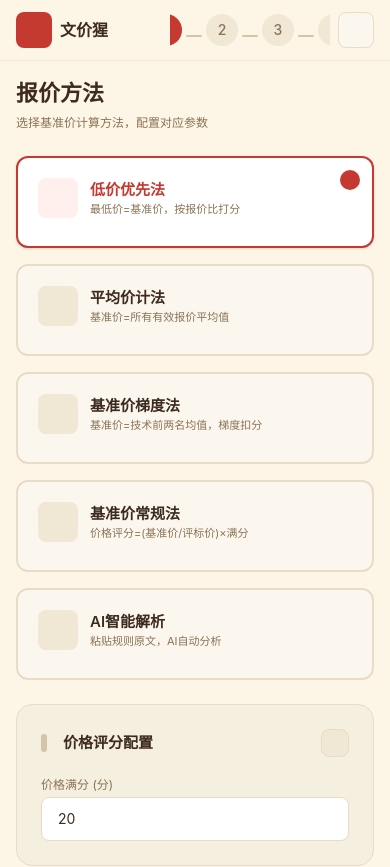
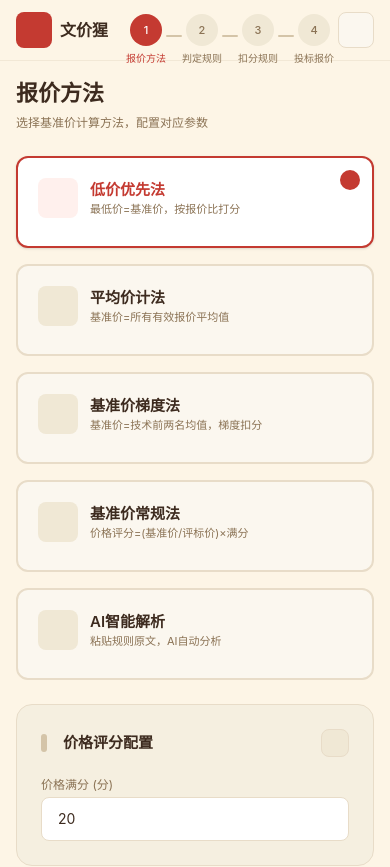
Before and after one commit to sikenali/bid-quotation, a React (Vite) app: page /algorithm in a window 390 px wide. Shown: the top 867 px of the page. Built offline with nearby package versions, Linux system fonts and the light colour scheme; no server answers.

Commit message:
feat: 移动端步骤指示器数字缩小去滚动，设置面板标签栏单行显示

```diff
--- a/src/components/Layout.tsx
+++ b/src/components/Layout.tsx
@@ -41,7 +41,7 @@ export default function Layout({ children }: Props) {
             {/* 右侧操作区 */}
             <div className="flex items-center gap-2">
               {!isResultPage && (
-                <div className="flex justify-center sm:justify-start overflow-x-auto sm:overflow-visible max-w-[160px] sm:max-w-none">
+                <div className="flex justify-center sm:justify-start">
                   <StepIndicator currentStep={currentStep} />
                 </div>
               )}
--- a/src/components/SettingsPanel.tsx
+++ b/src/components/SettingsPanel.tsx
@@ -104,18 +104,18 @@ export default function SettingsPanel({ onClose }: Props) {
           <div className={`flex-1 p-4 md:p-8 overflow-y-auto ${isDark ? 'bg-[#252525]' : 'bg-[#EAE5D9]'}`}>
             <div className="max-w-2xl">
               {/* 移动端标签切换栏 */}
-              <div className="flex md:hidden gap-2 mb-4 overflow-x-auto">
+              <div className="flex md:hidden gap-2 mb-4">
                 {tabs.map((tab) => (
                   <button
                     key={tab.id}
                     onClick={() => setActiveTab(tab.id)}
-                    className={`flex-1 px-4 py-3 rounded-xl text-sm font-medium transition-all min-h-[44px] whitespace-nowrap flex items-center gap-2 justify-center ${
+                    className={`flex-1 px-2 py-2.5 rounded-xl text-[11px] font-medium transition-all min-h-[36px] flex items-center gap-1 justify-center ${
                       activeTab === tab.id
                         ? 'bg-[#C43A31] text-white'
                         : isDark ? 'bg-[#3D3D3D] text-[#C0B098]' : 'bg-[#F5EFE0] text-text-secondary'
                     }`}
                   >
-                    <i className={`${TAB_ICONS[tab.id]}`}></i>
+                    <i className={`${TAB_ICONS[tab.id]} text-sm`}></i>
                     {tab.label}
                   </button>
                 ))}
--- a/src/components/StepIndicator.tsx
+++ b/src/components/StepIndicator.tsx
@@ -36,7 +36,7 @@ export function StepIndicator({ currentStep, totalSteps = 4 }: Props) {
                 {isDone ? (
                   <i className="ri-check-line text-white text-[16px]"></i>
                 ) : (
-                  <span className={`text-sm font-medium ${
+                  <span className={`text-[11px] sm:text-sm font-medium ${
                     isActive ? 'text-white' : isDark ? 'text-[#C0B098]' : 'text-text-secondary'
                   }`}>
                     {stepNum}
```
